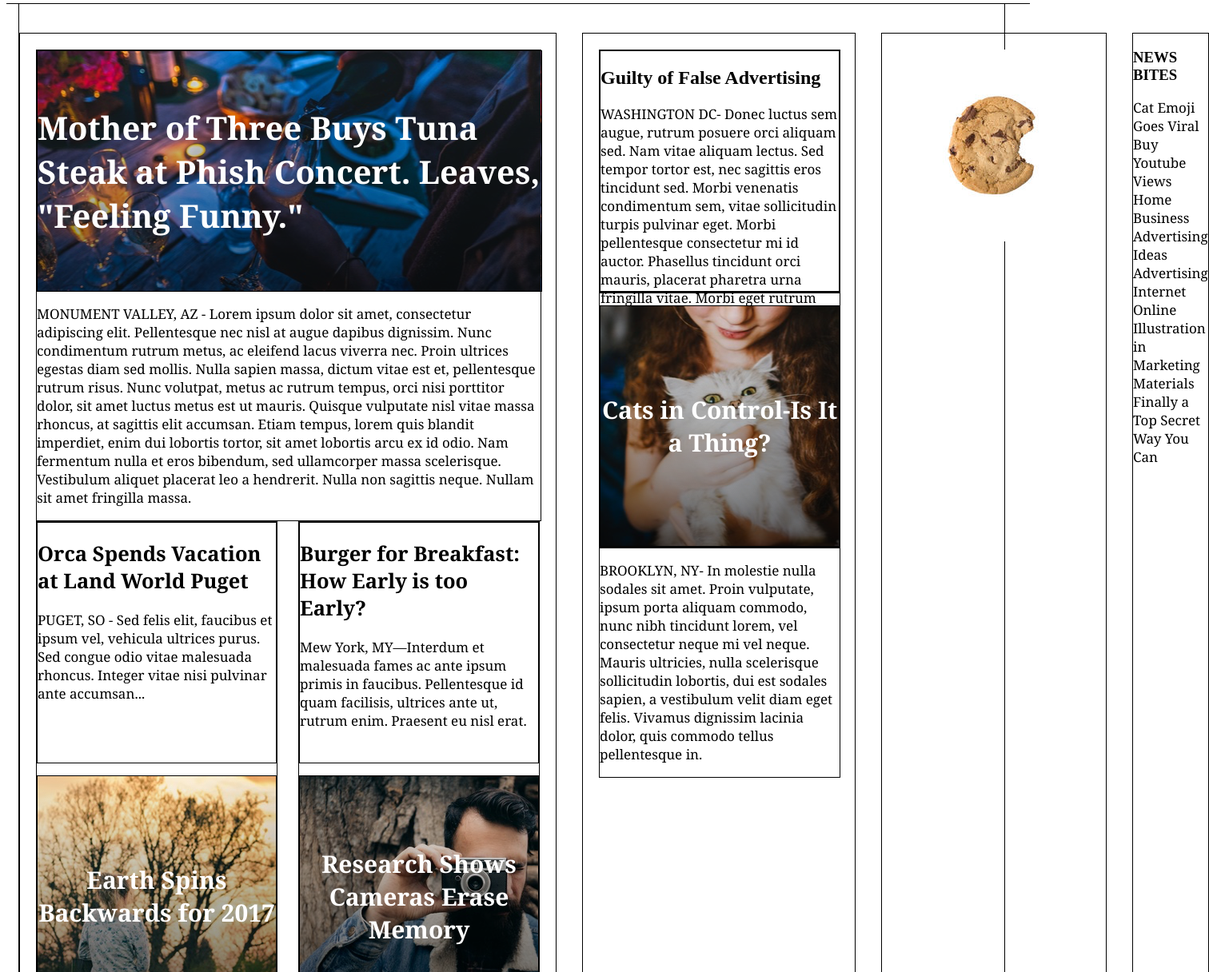
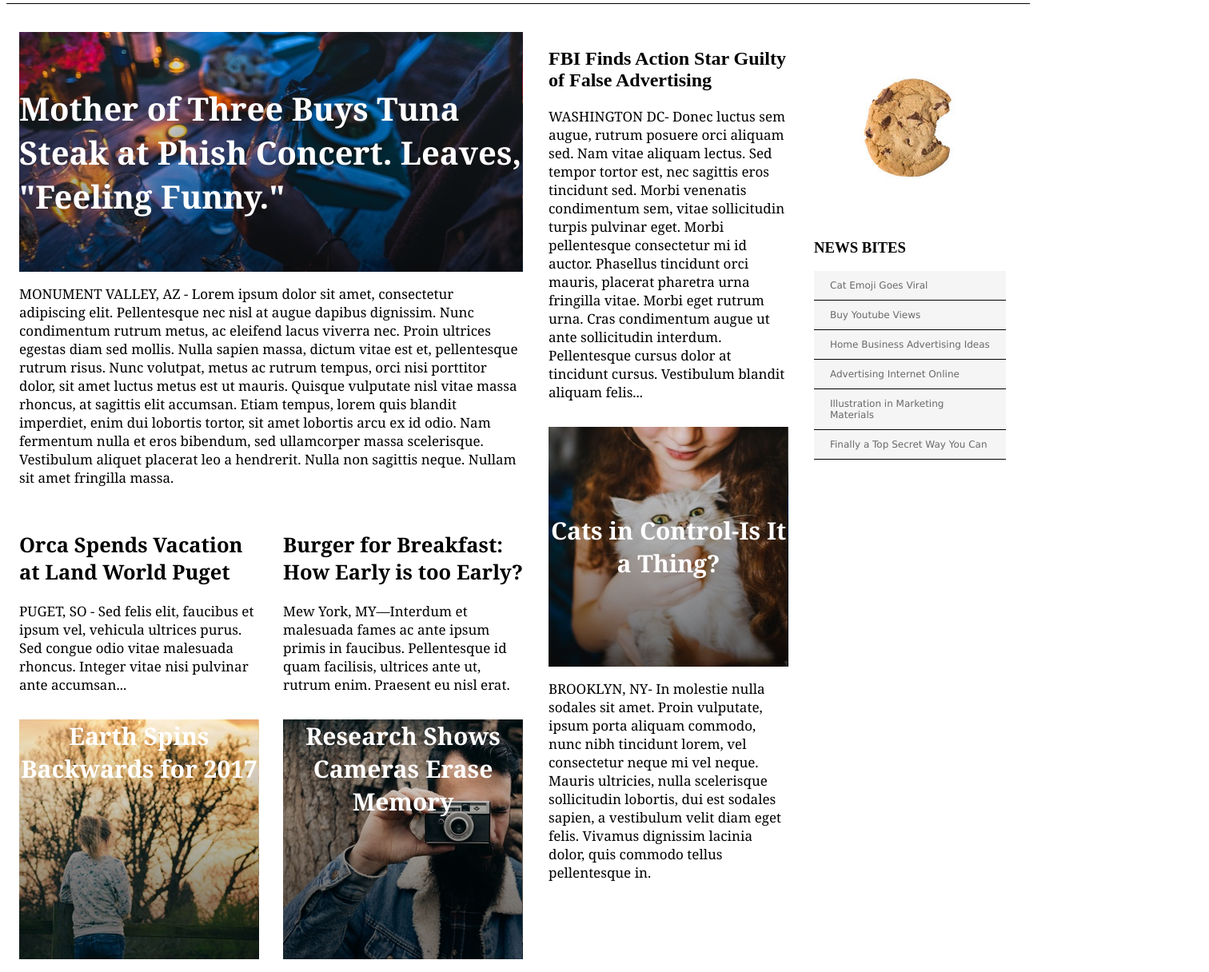
Before and after one commit to MCMEDIAPRO/mytimes, a plain HTML site: page index.html in a window 1280 px wide. Shown: the part 84-1300 px from the top of the page at 80% size, 1512 px wide, since content can reach past the window. Drawn offline with Linux system fonts and the light colour scheme.

Commit message:
main container done

```diff
--- a/index.html
+++ b/index.html
@@ -59,15 +59,15 @@
       <div class="column-medium">
          <div class="story">
            <div class="text-content">
-             <h2>Guilty of False Advertising</h2>
+             <h2>FBI Finds Action Star Guilty of False Advertising</h2>
              <p class="narrative">WASHINGTON DC- Donec luctus sem augue, rutrum posuere orci aliquam sed. Nam vitae aliquam lectus. Sed tempor tortor est, nec sagittis eros tincidunt sed. Morbi venenatis condimentum sem, vitae sollicitudin turpis pulvinar eget. Morbi pellentesque consectetur mi id auctor. Phasellus tincidunt orci mauris, placerat pharetra urna fringilla vitae. Morbi eget rutrum urna. Cras condimentum augue ut ante sollicitudin interdum. Pellentesque cursus dolor at tincidunt cursus. Vestibulum blandit aliquam felis...
              </p>
+           </div><!-- "End of Text-Content" -->
            </div> <!-- "End of Story" -->
-          </div><!-- "End of Text-Content" -->
           <div class="story">
             <div class="cat-ceo">
              <span>Cats in Control-Is It a Thing?</span>
-</div><!-- "End of Cat cat-ceo" -->
+            </div><!-- "End of Cat cat-ceo" -->
           </div><!-- "End of Story" -->
           <div class="story">
        <p class="narrative">BROOKLYN, NY- In molestie nulla sodales sit amet. Proin vulputate, ipsum porta aliquam commodo, nunc nibh tincidunt lorem, vel consectetur neque mi vel neque. Mauris ultricies, nulla scelerisque sollicitudin lobortis, dui est sodales sapien, a vestibulum velit diam eget felis. Vivamus dignissim lacinia dolor, quis commodo tellus pellentesque in.
@@ -77,13 +77,17 @@
       <div class="column-small">
         <!-- "Image" -->
         <img class="img-cookie"< src="./ressources/img/img-news-bite.png" />
-          </div><!-- "End of Image" -->
+
         <div class="news-bites">
           <h3>NEWS BITES</h3>
-            <p class="narrative">Cat Emoji Goes Viral Buy Youtube Views Home Business Advertising Ideas Advertising Internet Online Illustration in Marketing Materials Finally a Top Secret Way You Can
+          <span class="bites">Cat Emoji Goes Viral</span>
+          <span class="bites">Buy Youtube Views</span>
+          <span class="bites">Home Business Advertising Ideas</span>
+          <span class="bites">Advertising Internet Online</span>
+            <span class="bites">Illustration in Marketing Materials</span>
+            <span class="bites">Finally a Top Secret Way You Can</span>
             </p>
         </div><!-- "End of News-bites" -->
-
       </div><!-- "End of Column-Small" -->
     </div><!-- "End of container" -->
 </body>  <!-- "End Body" -->
--- a/ressources/css/style.css
+++ b/ressources/css/style.css
@@ -41,15 +41,12 @@ body .container {
   width: 1232px;
   margin: 0 auto 78px auto;
   padding-top: 116px;
-  border: 1px solid black;
 }
 .container .column-large {
   display: flex;
   flex-direction: column;
   width: 630px;
   margin-right: 32px;
-  padding: 20px;
-  border: 1px solid black;
 }
 .lead-story {
   width: 630px;
@@ -57,14 +54,12 @@ body .container {
   font-family: Georgia;
   font-size: 17px;
   color: black;
-  border: 1px solid black;
 }
 .image-content {
   display: flex;
   flex-direction: column;
   justify-content: center;
   background-image: url("../img/img-story-main.png");
-  border: 1px solid black;
   width: 630px;
   height: 300px;
   margin-top: 0;
@@ -81,37 +76,33 @@ body .container {
   font-family: Georgia;
   font-size: 17px;
   color: black;
-      margin-top: 16px;
+  margin-top: 16px;
 }
 .stories {
   display: flex;
   justify-content: space-between;
-  margin-top: 17px;
   font-family: Georgia;
   font-size: 17px;
   color: black;
   width: 630px;
-  margin-top: 0;
+  margin-top: 17px;
 }
 .story {
   display: flex;
   flex-direction: column;
   width: 300px;
-  border: 1px solid black;
+  justify-content: space-between;
 }
 .text-content {
-  height: 250px;
   display: block;
-  border: 1px solid black;
 }
 .fall-cancelled {
-  display: flex;
+  display: block;
   background-image: url("../img/img-story-2.png");
   flex-direction: column;
   justify-content: center;
   height: 300px;
   margin-top: 15px;
-  border: 1px solid black;
   text-align: center;
 }
 .fall-cancelled span {
@@ -121,13 +112,12 @@ body .container {
   color: white;
 }
 .pop-culture {
-  display: flex;
+  display: block;
   background-image: url("../img/img-story-3.png");
   flex-direction: column;
   justify-content: center;
   height: 300px;
   margin-top: 15px;
-  border: 1px solid black;
   text-align: center;
 }
 .pop-culture span {
@@ -135,15 +125,12 @@ body .container {
   font-weight: bold;
   font-size: 30px;
   color: white;
-  text-align: center;
 }
 .container .column-medium {
   display: flex;
   flex-direction: column;
   width: 300px;
   margin-right: 32px;
-  padding: 20px;
-  border: 1px solid black;
 }
 .story {
   display: flex;
@@ -151,9 +138,14 @@ body .container {
   width: 300px;
 }
 .text-content {
-  height: 300px;
   display: block;
-  border: 1px solid black;
+}
+.narrative {
+  margin-top: 16px;
+  font-family: Georgia;
+  font-size: 17px;
+  color: black;
+  margin-top: 16px;
 }
 .cat-ceo {
   display: flex;
@@ -162,7 +154,6 @@ body .container {
   justify-content: center;
   height: 300px;
   margin-top: 15px;
-  border: 1px solid black;
   text-align: center;
 }
 .cat-ceo span {
@@ -176,22 +167,19 @@ body .container {
   display: flex;
   flex-direction: column;
   width: 240px;
-  margin-right: 32px;
-  padding: 20px;
-  border: 1px solid black;
 }
-.img.cookie {
+.img-cookie {
   height: 240px;
-  border: 1px solid black;
-}
-.narrative {
-  margin-top: 16px;
-  font-family: Georgia;
-  font-size: 17px;
-  color: black;
-      margin-top: 16px;
 }
 .news-bites {
   display: block;
-  border: 1px solid black;
 }
+.news-bites .bites {
+  display: block;
+padding: 11px 20px;
+border-bottom: 1px solid black;
+background-color: WhiteSmoke;
+font-family: Verdana;
+font-size: 12px;
+color: DimGray;
+}
```
